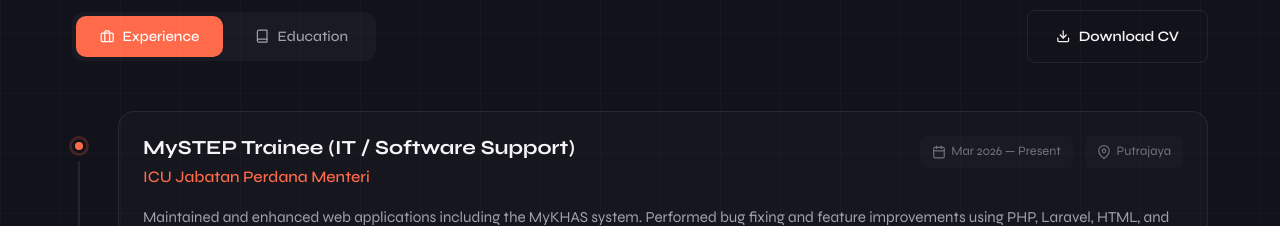
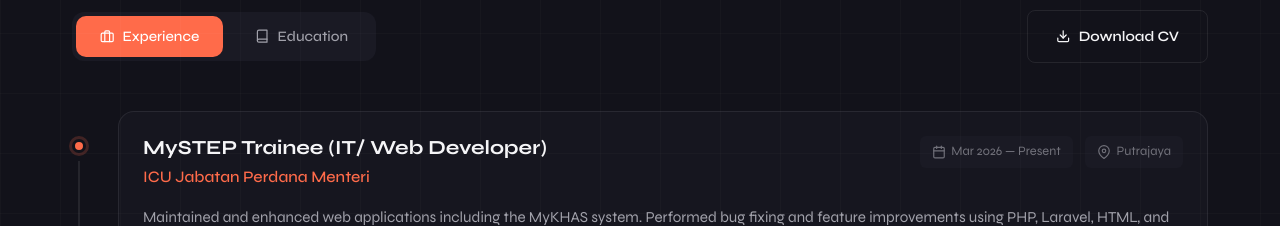
Before and after one commit to faiqfitree02/portfolio, a React (Create React App) app: page / in a window 1280 px wide. Shown: the part 1160-1386 px from the top of the page. Built offline with nearby package versions, Linux system fonts and the light colour scheme; no server answers; the database is empty; the HTML template or start-up script is replaced by a standard one.

Commit message:
Update App.jsx

```diff
--- a/src/App.jsx
+++ b/src/App.jsx
@@ -65,7 +65,7 @@ const fallbackData = {
     {
       id: 1,
       type: 'experience',
-      title: 'MySTEP Trainee (IT / Software Support)',
+      title: 'MySTEP Trainee (IT/ Web Developer)',
       organization: 'ICU Jabatan Perdana Menteri',
       location: 'Putrajaya',
       start_date: '2026-03',
```
